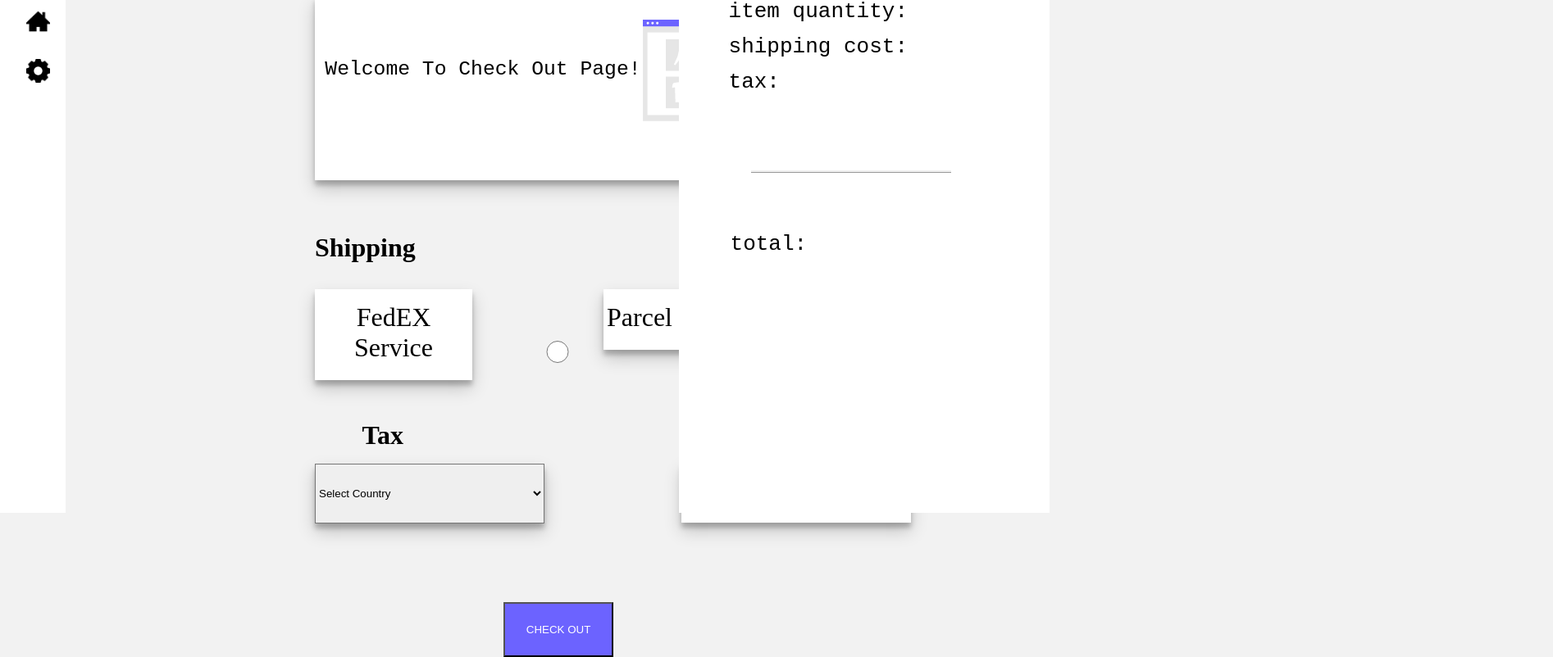
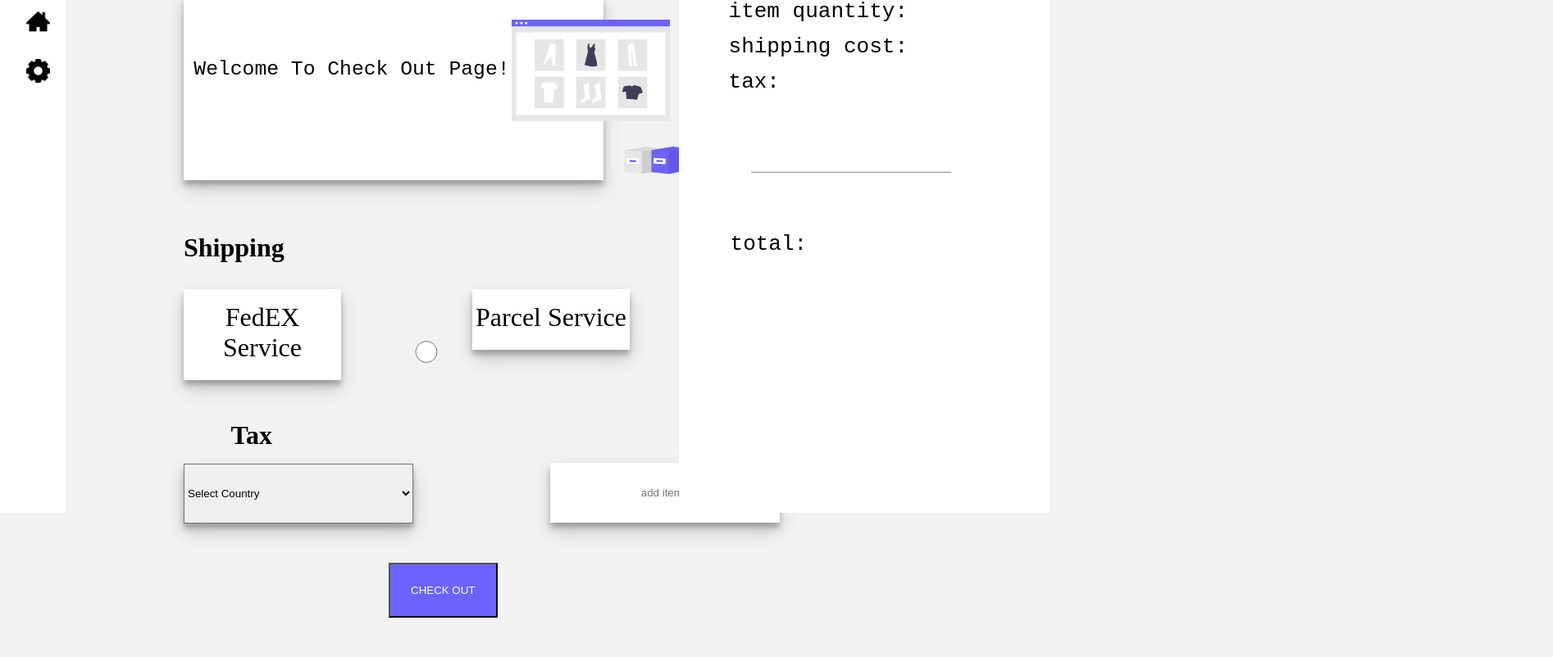
Before and after one commit to lukastomasek/Websotre-form, a plain HTML site: page index.html in a window 1280 px wide. Shown: the part 174-976 px from the top of the page at 82% size, 1894 px wide, since content can reach past the window. After the commit the page ends 928 px from the top, so only its background shows below. Drawn offline with Linux system fonts and the light colour scheme.

Commit message:
minor bug fixes

```diff
--- a/css/index.css
+++ b/css/index.css
@@ -50,6 +50,10 @@ select {
   width: 21em;
   height: 5.5em;
   box-shadow: var(--shadow);
+}
+form {
+  position: relative;
+  left: -10em;
 }
 .side-bar {
   background-color: white;
@@ -160,8 +164,8 @@ input[type="radio"] {
 
 .submit-btn {
   position: relative;
-  left: 48%;
-  bottom: -25em;
+  left: 37%;
+  bottom: -22em;
 }
 
 button:hover {
--- a/js/app.js
+++ b/js/app.js
@@ -62,7 +62,7 @@ $sBtn.addEventListener("click", function () {
 
   // filling out / returning information to the check out form
   $itemQuantityTxt.innerHTML = `item quantity: ${$quantity.value}`;
-  $itemShippingTxt.innerHTML = `shipping cost: ${shippingCost}`;
+  $itemShippingTxt.innerHTML = `shipping cost: $ ${shippingCost}`;
   $itemTaxtTxt.innerHTML = `tax: ${taxVal / 100} %`;
   $totalTxt.innerHTML = `total: $ ${total.toFixed(2)}`;
 });
```
